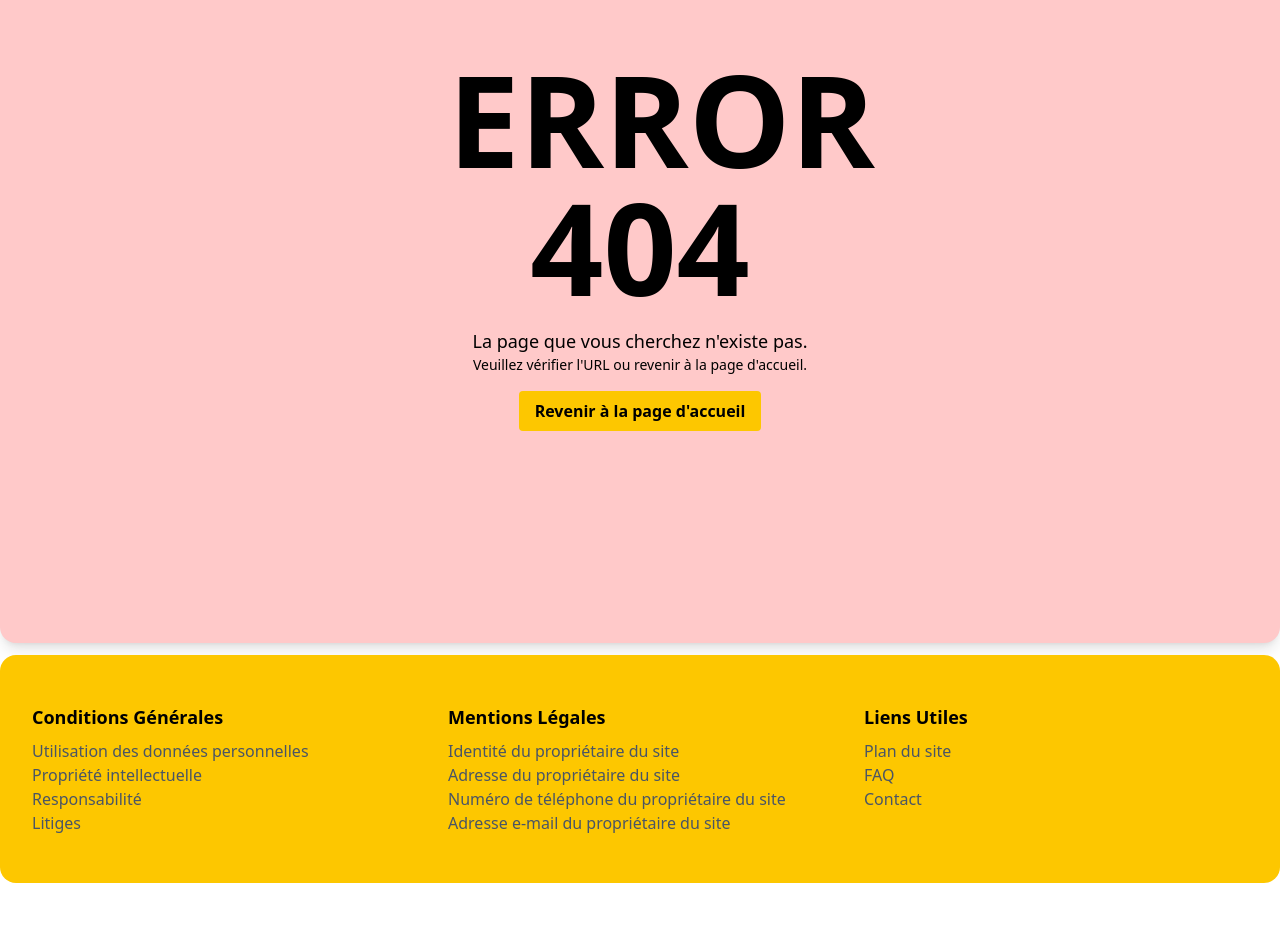
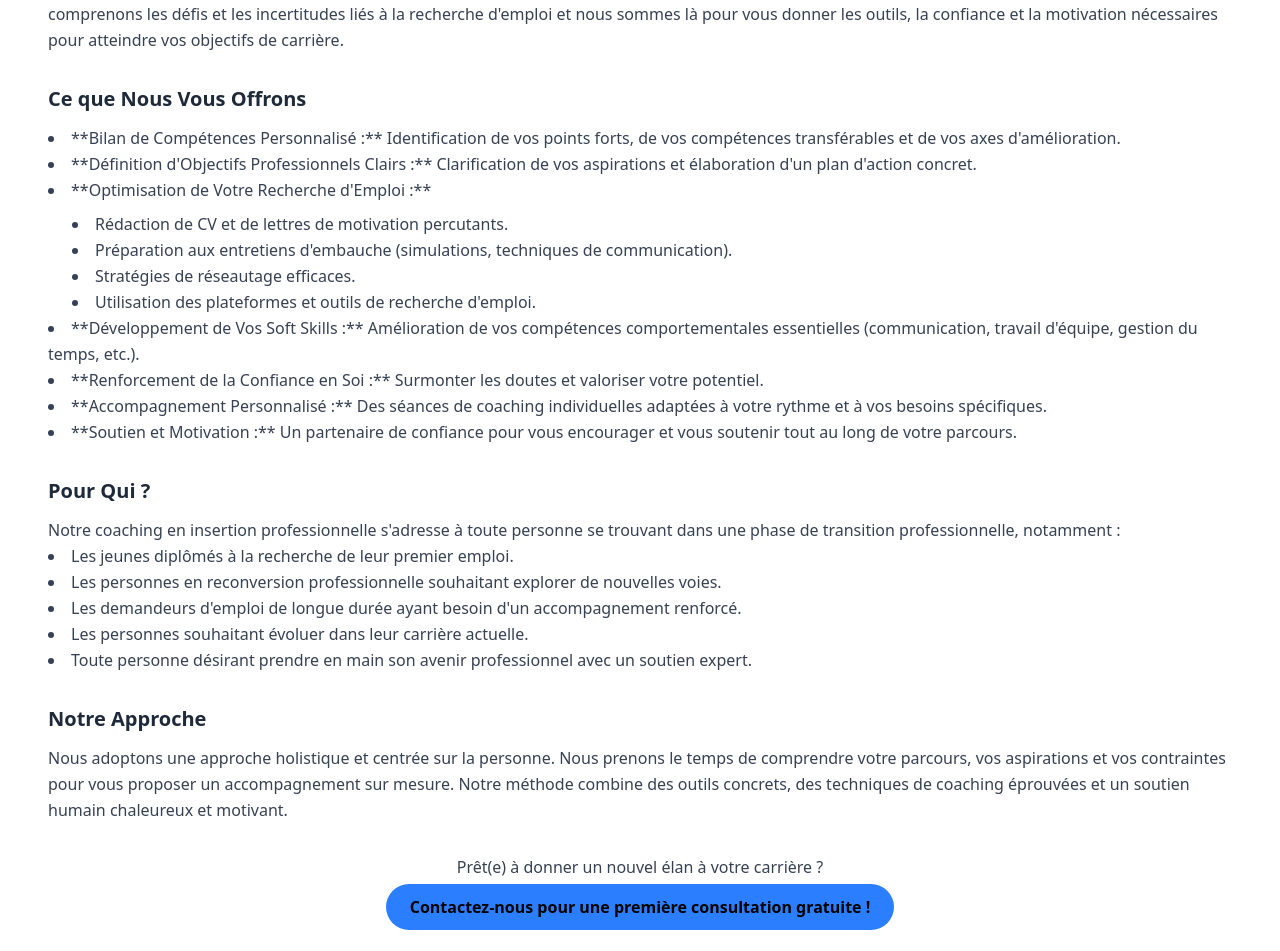
Before and after one commit to MaximilienR/max-formation, a React (Vite) app: page /Coaching in a window 1280 px wide. Shown: the part 241-1192 px from the top of the page. Before the commit the page ends 1124 px from the top, so only its background shows below. Built offline with nearby package versions, Linux system fonts and the light colour scheme.

Commit message:
add coatch

```diff
--- a/src/App.jsx
+++ b/src/App.jsx
@@ -6,11 +6,12 @@ import Cours from './components/Cours/Cours';
 import Nav from './components/Navbar/Nav';
 import Footer from './components/Footer/Footer';
 import Home from './components/Home/Home';
-import Login from './components/Login/Login';
+import Login from './pages/Login';
 import Contact from './components/Contact/Contact';
 import Register from './components/Register/Register';
-import Error from './components/404/Error';
-import Profil from './components/Profil/Profil';
+import Error from './pages/Error';
+import Profil from './pages/Profil';
+import Coatching from './components/coatching/coatching';
   function App() {
     const [user, setUser] = useState(false);
 
@@ -23,11 +24,15 @@ import Profil from './components/Profil/Profil';
     <Routes>
      <Route path="/" element={<Home/>}/>
      <Route path="/Contenu" element={<Contenu/>}/>
+     <Route path="/Coaching" element={<Coatching/>}/>
       <Route path="/Cours" element={<Cours/>}/>
      <Route path="/Login" element={<Login/>}/>
      <Route path='/Contact' element={<Contact/>}/>
      <Route path='/register' element={<Register/>}/>
      <Route path='/Profil' element={<Profil/>}/>
+     <Route path='/Profil/informations' element={<Profil/>}/>
+     <Route path='/Profil/achats' element={<Profil/>}/>
+     <Route path='/Profil/parcours' element={<Profil/>}/>
      <Route path="*" element={<Error/>}/>
      </Routes>
     <Footer/>
--- a/src/components/Home/Home.jsx
+++ b/src/components/Home/Home.jsx
@@ -25,9 +25,11 @@ function Home() {
           </section>
           <section className="w-full p-4 md:w-1/2 xl:w-1/2">
             <h2 className="mb-2 text-3xl font-bold">Coatching personnalisé</h2>
+            <Link to="/Coaching">
             <button className="px-4 py-2 font-bold text-white bg-yellow-400 rounded hover:bg-yellow-500">
               Découvrir le coaching
             </button>
+            </Link>
             <ul>
               <li>Accès à un coach personnel</li>
               <li>Un plan de coaching personnalisé</li>
--- /dev/null
+++ b/src/components/Profil/aside.jsx
@@ -0,0 +1,18 @@
+import React from 'react';
+import { Link } from 'react-router-dom';
+
+export default function Aside() {
+  return (
+    <aside className="w-64 bg-yellow-400 p-4">
+      <Link to="/profil/informations" className="block">
+        <button className="bg-yellow-400 hover:bg-yellow-500 text-white font-bold py-2 px-4 rounded mt-4 w-full text-left">Mes informations</button>
+      </Link>
+      <Link to="/profil/achats" className="block">
+        <button className="bg-yellow-400 hover:bg-yellow-500 text-white font-bold py-2 px-4 rounded mt-4 w-full text-left">Mes achats</button>
+      </Link>
+      <Link to="/profil/parcours" className="block">
+        <button className="bg-yellow-400 hover:bg-yellow-500 text-white font-bold py-2 px-4 rounded mt-4 w-full text-left">Mon parcours</button>
+      </Link>
+    </aside>
+  );
+}
--- a/src/components/Profil/Profil.jsx
+++ b/src/components/Profil/info.jsx
@@ -1,16 +1,12 @@
-import React from 'react';
+import React from 'react'
 
-function Profil() {
+export default function info() {
   return (
-    <div className="flex">
-      <aside className="w-64 bg-yellow-400 p-4">
-        <button className="bg-yellow-400 hover:bg-yellow-500 text-white font-bold py-2 px-4 rounded mt-4 block w-full text-left">Mes informations</button>
-        <button className="bg-yellow-400 hover:bg-yellow-500 text-white font-bold py-2 px-4 rounded mt-4 block w-full text-left">Mes achats </button>
-        <button className="bg-yellow-400 hover:bg-yellow-500 text-white font-bold py-2 px-4 rounded mt-4 block w-full text-left">Mon parcours </button>
-       </aside>
-      <main className="flex-1 p-4">
+    <div>
+
+     <main className="bg-blue-500 w-full p-4">
         <h1 className="text-2xl font-bold mb-4 text-gray-700 text-center">Profil</h1>
-        <form className="space-y-4 bg-blue-500 p-4">
+        <form className=" ">
           <div>
             <label htmlFor="pseudo" className="block text-gray-700 text-sm font-bold mb-2">Pseudo:</label>
             <input
@@ -63,9 +59,6 @@ function Profil() {
             Enregistrer les modifications
           </button>
         </form>
-      </main>
-    </div>
-  );
+      </main></div>
+  )
 }
-
-export default Profil;
--- /dev/null
+++ b/src/components/coatching/coatching.jsx
@@ -0,0 +1,66 @@
+import React from 'react';
+
+export default function AProposCoachingInsertion() {
+  return (
+    <div className="container mx-auto py-8 px-4 md:px-8 lg:px-12">
+      <h1 className="text-3xl font-bold text-gray-900 mb-6 text-center">À Propos de Notre Coaching en Insertion Professionnelle</h1>
+
+      <section className="mb-8">
+        <h2 className="text-xl font-semibold text-gray-800 mb-3">Notre Mission</h2>
+        <p className="text-gray-700 leading-relaxed">
+          Notre mission est de vous accompagner de manière personnalisée et efficace dans votre parcours d'insertion ou de réorientation professionnelle. Nous comprenons les défis et les incertitudes liés à la recherche d'emploi et nous sommes là pour vous donner les outils, la confiance et la motivation nécessaires pour atteindre vos objectifs de carrière.
+        </p>
+      </section>
+
+      <section className="mb-8">
+        <h2 className="text-xl font-semibold text-gray-800 mb-3">Ce que Nous Vous Offrons</h2>
+        <ul className="list-disc list-inside text-gray-700 leading-relaxed">
+          <li>**Bilan de Compétences Personnalisé :** Identification de vos points forts, de vos compétences transférables et de vos axes d'amélioration.</li>
+          <li>**Définition d'Objectifs Professionnels Clairs :** Clarification de vos aspirations et élaboration d'un plan d'action concret.</li>
+          <li>**Optimisation de Votre Recherche d'Emploi :**
+            <ul className="list-disc list-inside ml-6 mt-2">
+              <li>Rédaction de CV et de lettres de motivation percutants.</li>
+              <li>Préparation aux entretiens d'embauche (simulations, techniques de communication).</li>
+              <li>Stratégies de réseautage efficaces.</li>
+              <li>Utilisation des plateformes et outils de recherche d'emploi.</li>
+            </ul>
+          </li>
+          <li>**Développement de Vos Soft Skills :** Amélioration de vos compétences comportementales essentielles (communication, travail d'équipe, gestion du temps, etc.).</li>
+          <li>**Renforcement de la Confiance en Soi :** Surmonter les doutes et valoriser votre potentiel.</li>
+          <li>**Accompagnement Personnalisé :** Des séances de coaching individuelles adaptées à votre rythme et à vos besoins spécifiques.</li>
+          <li>**Soutien et Motivation :** Un partenaire de confiance pour vous encourager et vous soutenir tout au long de votre parcours.</li>
+        </ul>
+      </section>
+
+      <section className="mb-8">
+        <h2 className="text-xl font-semibold text-gray-800 mb-3">Pour Qui ?</h2>
+        <p className="text-gray-700 leading-relaxed">
+          Notre coaching en insertion professionnelle s'adresse à toute personne se trouvant dans une phase de transition professionnelle, notamment :
+        </p>
+        <ul className="list-disc list-inside text-gray-700 leading-relaxed">
+          <li>Les jeunes diplômés à la recherche de leur premier emploi.</li>
+          <li>Les personnes en reconversion professionnelle souhaitant explorer de nouvelles voies.</li>
+          <li>Les demandeurs d'emploi de longue durée ayant besoin d'un accompagnement renforcé.</li>
+          <li>Les personnes souhaitant évoluer dans leur carrière actuelle.</li>
+          <li>Toute personne désirant prendre en main son avenir professionnel avec un soutien expert.</li>
+        </ul>
+      </section>
+
+      <section className="mb-8">
+        <h2 className="text-xl font-semibold text-gray-800 mb-3">Notre Approche</h2>
+        <p className="text-gray-700 leading-relaxed">
+          Nous adoptons une approche holistique et centrée sur la personne. Nous prenons le temps de comprendre votre parcours, vos aspirations et vos contraintes pour vous proposer un accompagnement sur mesure. Notre méthode combine des outils concrets, des techniques de coaching éprouvées et un soutien humain chaleureux et motivant.
+        </p>
+      </section>
+
+      <section className="text-center">
+        <p className="text-gray-700 mb-4">
+          Prêt(e) à donner un nouvel élan à votre carrière ?
+        </p>
+        <a href="/contact" className="bg-blue-500 hover:bg-blue-700 text-white font-bold py-3 px-6 rounded-full">
+          Contactez-nous pour une première consultation gratuite !
+        </a>
+      </section>
+    </div>
+  );
+}
--- /dev/null
+++ b/src/components/parcours/parcours.jsx
@@ -0,0 +1,7 @@
+import React from 'react'
+
+export default function parcours() {
+  return (
+    <div>parcours</div>
+  )
+}
--- /dev/null
+++ b/src/pages/Profil.jsx
@@ -0,0 +1,17 @@
+import React from 'react';
+import Aside from '../components/Profil/aside';
+import Info from '../components/Profil/info';
+
+function Profil() {
+  return (
+    <div className="flex">
+      <Aside className="w-1/6 bg-yellow-400 p-4" /> {/* Passez la classe à Aside */}
+            <div className="flex-1">
+      <Info  />
+       {/* Passez la classe à Info */}
+</div>
+      </div>
+  );
+}
+
+export default Profil;
--- a/src/router.jsx
+++ b/src/router.jsx
@@ -1,7 +1,7 @@
 import React from "react";
 import { createBrowserRouter } from "react-router-dom";
 import APP from "./App";
-import Error from "./components/404/Error";
+import Error from "./pages/Error";
 
 export const router = createBrowserRouter([
     {
```
Also changed, not shown: src/pages/Error.jsx (renamed from src/components/404/Error.jsx), src/pages/Login.jsx (renamed from src/components/Login/Login.jsx).
